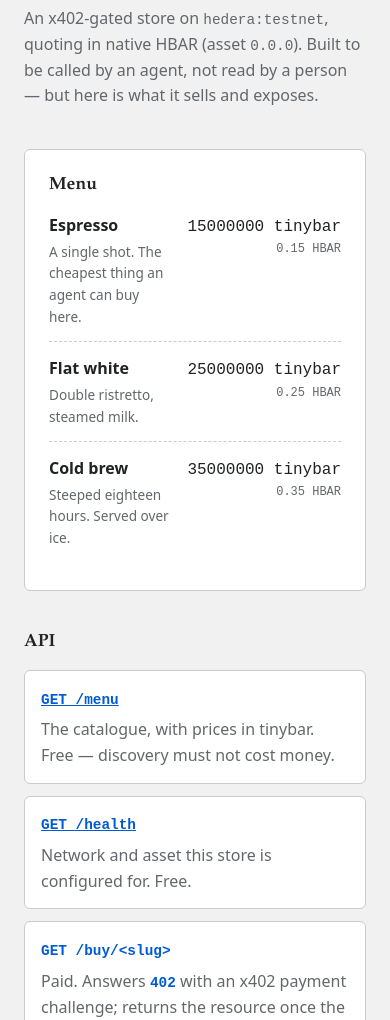
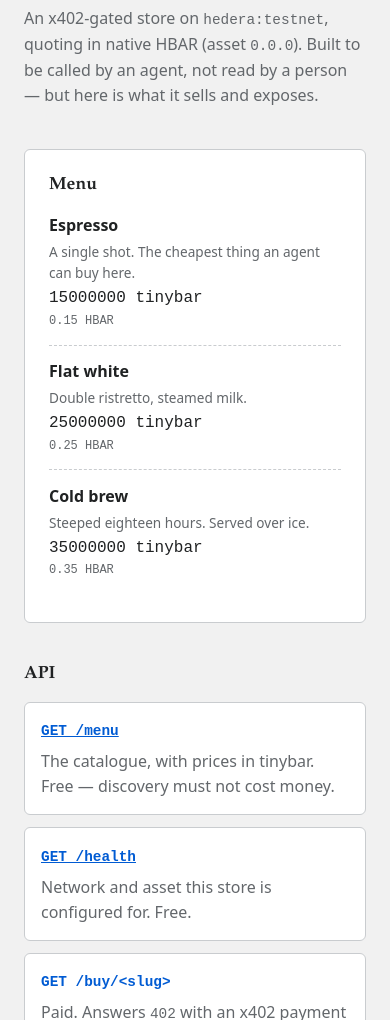
Before and after one commit to Absguayaco/hedera-proof-of-spend, a website: page public/index.html in a window 390 px wide. Shown: the part 80-1100 px from the top of the page. Drawn offline with Linux system fonts and the light colour scheme.

Commit message:
fix: mobile receipt-row overflow and endpoint code color scope
Adds a small-viewport breakpoint so the receipt row stacks instead of
overflowing at ~320px, and scopes .endpoint code's link-blue styling
so it no longer colors the inline <code>402</code> in the description
text.

Co-Authored-By: Claude Sonnet 5 <noreply@anthropic.com>
Claude-Session: https://claude.ai/code/session_01YaSFEJnBYMq4UzgD3eccsi

```diff
--- a/public/index.html
+++ b/public/index.html
@@ -97,6 +97,11 @@
 
   .receipt-item-price small { color: var(--text-subdued); display: block; font-size: .75em; }
 
+  @media (max-width: 26rem) {
+    .receipt-item { display: block; }
+    .receipt-item-price { margin-top: .35rem; text-align: left; }
+  }
+
   /* API reference */
   .endpoints { display: grid; gap: .75rem; margin: 0 0 2rem; }
 
@@ -107,7 +112,7 @@
     padding: .9rem 1rem;
   }
 
-  .endpoint code { color: var(--link); font-weight: 600; }
+  .endpoint > code { color: var(--link); font-weight: 600; }
   .endpoint p { color: var(--text-subdued); margin: .35rem 0 0; }
 
   footer {
```
